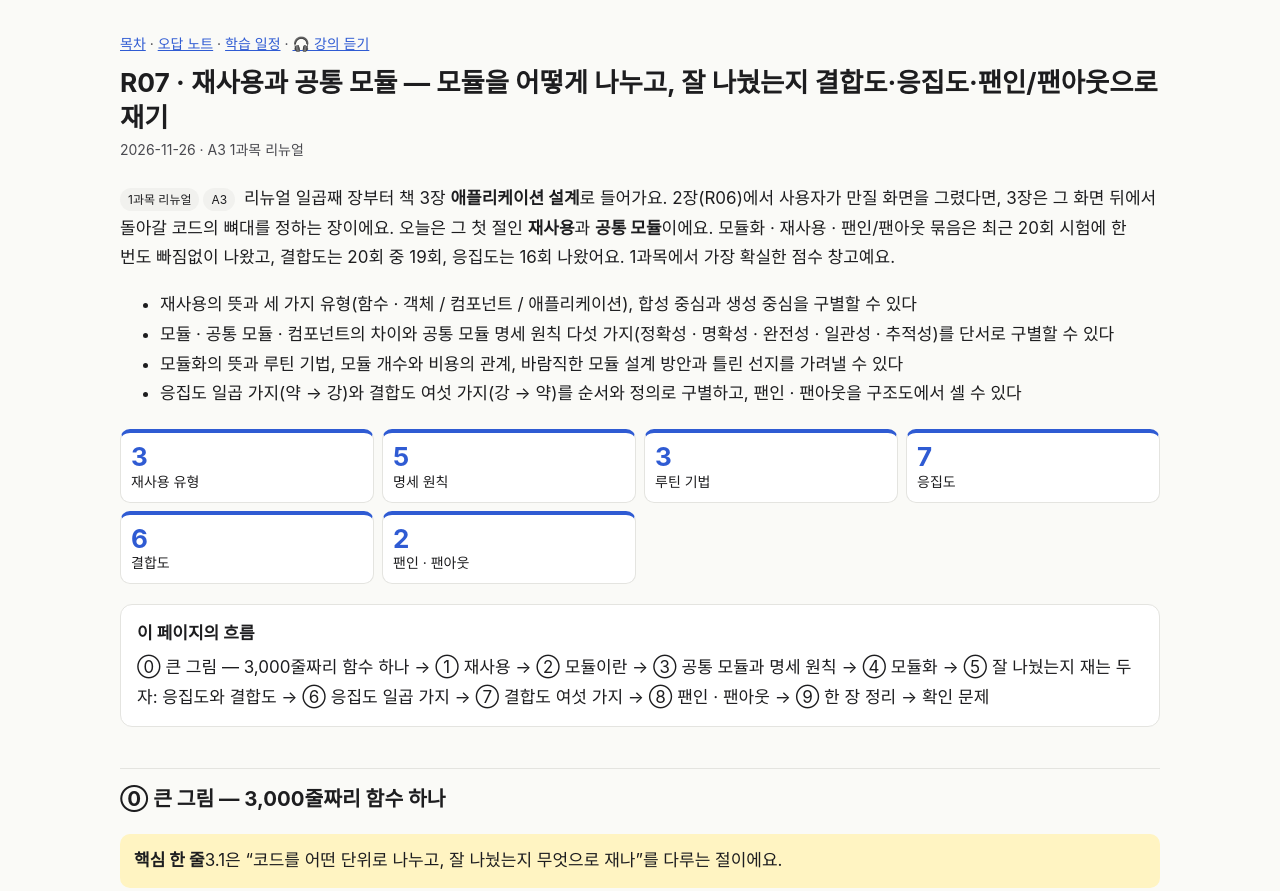
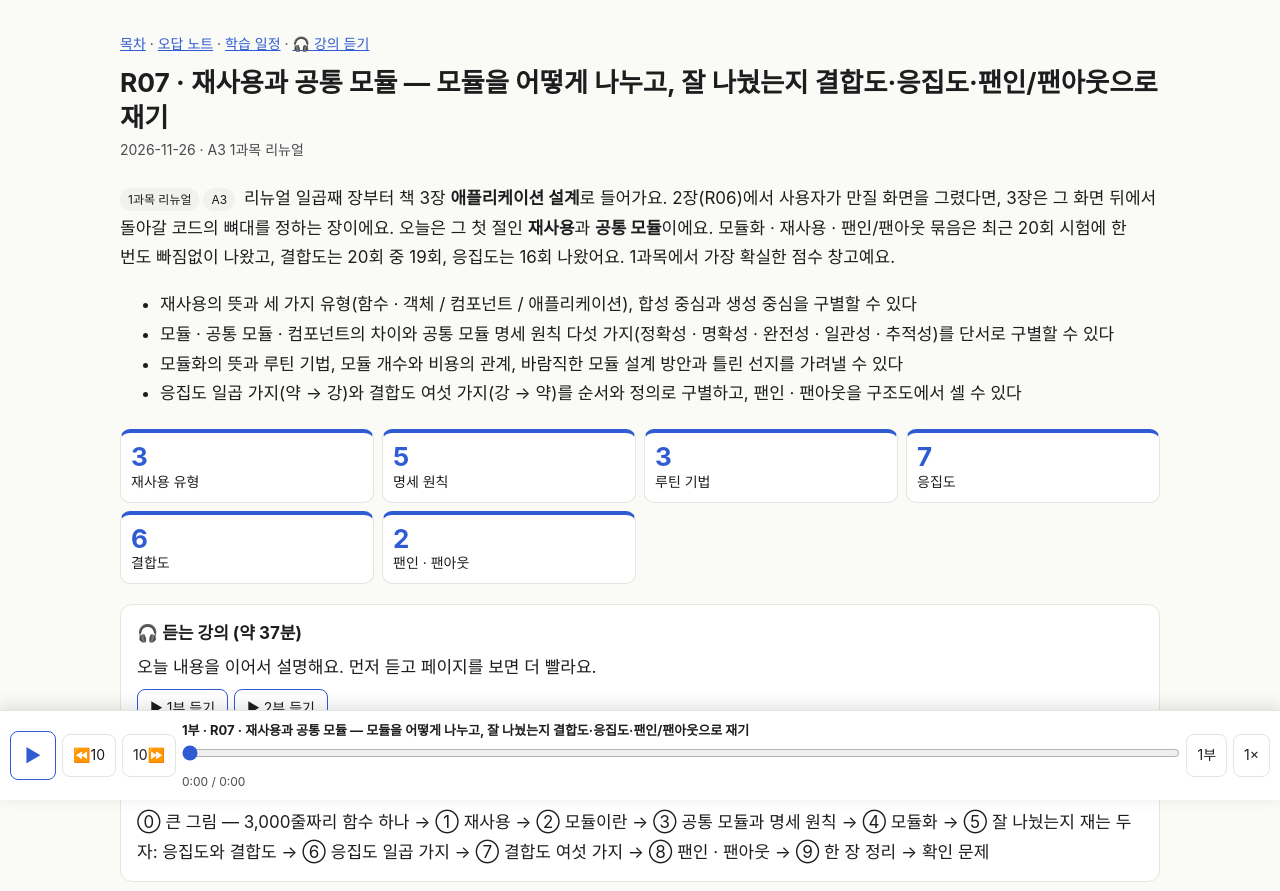
Before and after one commit to hky009008/jeongcheogi-study, a plain HTML site: page days/2026-11-26-R07.html in a window 1280 px wide. Shown: the top 891 px of the page. Drawn offline with Linux system fonts and the light colour scheme.

Commit message:
R07 audio

```diff
--- a/days/2026-11-26-R07.html
+++ b/days/2026-11-26-R07.html
@@ -17,6 +17,7 @@
 <li>응집도 일곱 가지(약 → 강)와 결합도 여섯 가지(강 → 약)를 순서와 정의로 구별하고, 팬인 · 팬아웃을 구조도에서 셀 수 있다</li>
 </ul>
 <div class="glance"><div><b>3</b>재사용 유형</div><div><b>5</b>명세 원칙</div><div><b>3</b>루틴 기법</div><div><b>7</b>응집도</div><div><b>6</b>결합도</div><div><b>2</b>팬인 · 팬아웃</div></div>
+<div class="box audio"><b>🎧 듣는 강의 (약 37분)</b>오늘 내용을 이어서 설명해요. 먼저 듣고 페이지를 보면 더 빨라요.<p style="margin:10px 0 0"><b>1부</b> (약 21분)</p><audio controls preload="none" src="../assets/audio/R07-1.mp3?v=1231" style="width:100%;margin-top:8px"></audio><p style="margin:10px 0 0"><b>2부</b> (약 17분)</p><audio controls preload="none" src="../assets/audio/R07-2.mp3?v=1015" style="width:100%;margin-top:8px"></audio></div>
 <div class="box"><b>이 페이지의 흐름</b>⓪ 큰 그림 — 3,000줄짜리 함수 하나 → ① 재사용 → ② 모듈이란 → ③ 공통 모듈과 명세 원칙 → ④ 모듈화 → ⑤ 잘 나눴는지 재는 두 자: 응집도와 결합도 → ⑥ 응집도 일곱 가지 → ⑦ 결합도 여섯 가지 → ⑧ 팬인 · 팬아웃 → ⑨ 한 장 정리 → 확인 문제</div>
 
 <h2>⓪ 큰 그림 — 3,000줄짜리 함수 하나</h2>
@@ -259,7 +260,40 @@ document.querySelectorAll('.answer-bar').forEach(bar=>{
   btn.addEventListener('click',async()=>{const t=text();try{await navigator.clipboard.writeText(t)}catch(e){const a=document.createElement('textarea');a.value=t;document.body.appendChild(a);a.select();document.execCommand('copy');a.remove()}btn.textContent='복사됨 ✓';setTimeout(()=>btn.textContent='답안 복사',1500)});
 });
 </script>
-
+<script>
+// 2026-11-14: 진수 님 요청 — 페이지 하단에 늘 붙어 있는 음악 앱식 플레이어. 본문 <audio>는 숨기고 하단 막대 하나로 1부·2부를 이어 튼다.
+(()=>{const box=document.querySelector('.box.audio');if(!box)return;
+const tr=[...box.querySelectorAll('audio')].map((a,i,all)=>({src:a.getAttribute('src'),key:'pos:'+a.getAttribute('src').split('?')[0],name:all.length>1?(i+1)+'부':'강의'}));
+box.querySelectorAll('audio').forEach(a=>a.remove());box.querySelectorAll('p').forEach(p=>{if(/^\s*\d부/.test(p.textContent))p.remove()});
+const A=new Audio(),rates=[1,1.25,1.5,1.75,2],fmt=t=>isFinite(t)?Math.floor(t/60)+':'+String(Math.floor(t%60)).padStart(2,'0'):'0:00';
+A.preload='metadata';let cur=0;
+const pick=document.createElement('div');pick.className='audio-ctl';box.appendChild(pick);
+tr.forEach((t,i)=>{const b=document.createElement('button');b.type='button';b.textContent='▶ '+(tr.length>1?t.name+' 듣기':'듣기');b.onclick=()=>{load(i);A.play()};pick.appendChild(b)});
+const bar=document.createElement('div');bar.className='mbar';
+bar.innerHTML='<button class="mb-play" aria-label="재생">▶</button><button data-d="-10">⏪10</button><button data-d="10">10⏩</button>'+
+ '<div class="mb-mid"><div class="mb-title"></div><input type="range" min="0" value="0" step="1" aria-label="재생 위치"><div class="mb-time">0:00 / 0:00</div></div>'+
+ (tr.length>1?'<button class="mb-part">1부</button>':'')+'<button class="mb-rate">1×</button>';
+document.body.appendChild(bar);document.body.classList.add('has-mbar');
+const q=c=>bar.querySelector(c),pl=q('.mb-play'),rg=q('input'),tm=q('.mb-time'),rb=q('.mb-rate'),pt=q('.mb-part');
+const title=(document.querySelector('h1')||{}).textContent||'';
+function load(i){cur=i;A.src=tr[i].src;A.playbackRate=+localStorage.rate||1;q('.mb-title').textContent=tr[i].name+' · '+title;if(pt)pt.textContent=tr[i].name;
+  A.addEventListener('loadedmetadata',()=>{const p=+localStorage[tr[i].key];if(p>5&&p<A.duration-5)A.currentTime=p;A.playbackRate=+localStorage.rate||1;sync()},{once:true});
+  if('mediaSession'in navigator)navigator.mediaSession.metadata=new MediaMetadata({title:tr[i].name+' · '+title,artist:'정처기 듣는 강의'})}
+function sync(){rg.max=A.duration||1;rg.value=A.currentTime;tm.textContent=fmt(A.currentTime)+' / '+fmt(A.duration)}
+A.ontimeupdate=()=>{localStorage[tr[cur].key]=A.currentTime|0;sync()};
+A.onplay=A.onpause=()=>{pl.textContent=A.paused?'▶':'⏸';pl.setAttribute('aria-label',A.paused?'재생':'일시정지')};
+A.onended=()=>{localStorage[tr[cur].key]=0;if(cur+1<tr.length){load(cur+1);A.play()}};
+pl.onclick=()=>A.paused?A.play():A.pause();rg.oninput=()=>A.currentTime=+rg.value;
+bar.querySelectorAll('[data-d]').forEach(b=>b.onclick=()=>A.currentTime=Math.max(0,A.currentTime+ +b.dataset.d));
+rb.textContent=(+localStorage.rate||1)+'×';rb.onclick=()=>{const r=rates[(rates.indexOf(A.playbackRate)+1)%rates.length];A.playbackRate=r;localStorage.rate=r;rb.textContent=r+'×'};
+if(pt)pt.onclick=()=>{const p=!A.paused;load((cur+1)%tr.length);if(p)A.play()};
+if('mediaSession'in navigator){const m=navigator.mediaSession;m.setActionHandler('play',()=>A.play());m.setActionHandler('pause',()=>A.pause());
+  m.setActionHandler('seekbackward',()=>A.currentTime-=10);m.setActionHandler('seekforward',()=>A.currentTime+=10);
+  if(tr.length>1){m.setActionHandler('previoustrack',()=>{load(Math.max(0,cur-1));A.play()});m.setActionHandler('nexttrack',()=>{if(cur+1<tr.length){load(cur+1);A.play()}})}}
+document.addEventListener('keydown',e=>{if(/INPUT|TEXTAREA|SELECT/.test(e.target.tagName))return;
+  if(e.key==='ArrowLeft'&&e.shiftKey){A.currentTime-=10;e.preventDefault()}if(e.key==='ArrowRight'&&e.shiftKey){A.currentTime+=10;e.preventDefault()}});
+const last=tr.findIndex(t=>+localStorage[t.key]>5);load(last>=0?last:0);})();
+</script>
 
 <script>
 // 단계 애니메이션: <div class="steps" data-title="제목"><div class="step">…<p class="cap">설명</p></div>…</div>
```
Also changed, not shown: index.html (+1 -1 lines), 2 other files.
